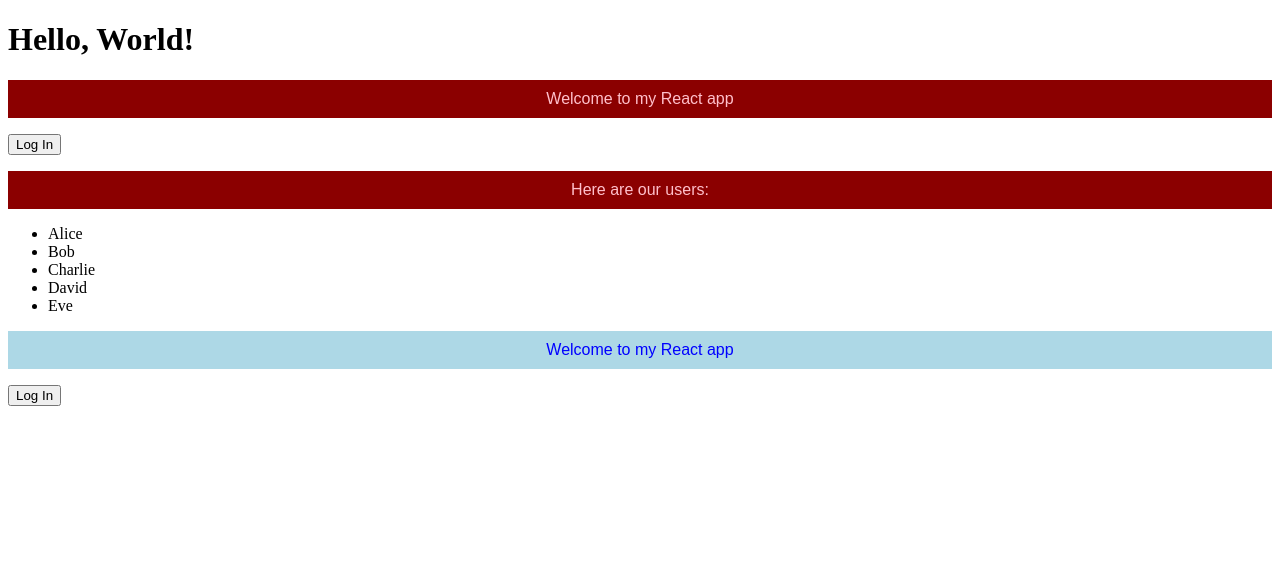
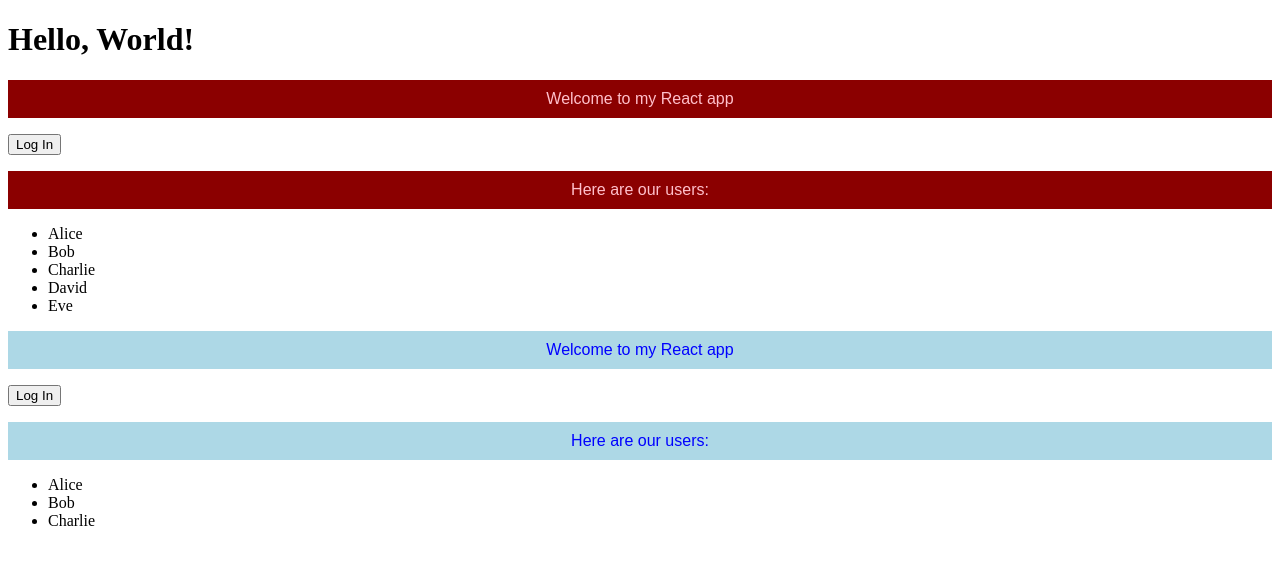
Before and after one commit to kmehner/Intro-to-react, a React (Vite) app: page / in a window 1280 px wide. Shown: the top 564 px of the page. Built offline with nearby package versions, Linux system fonts and the light colour scheme.

Commit message:
Listing users in classGreeting

```diff
--- a/src/ClassGreeting.jsx
+++ b/src/ClassGreeting.jsx
@@ -7,10 +7,11 @@
     constructor(props){
       super(props);
 
-      // Setting the State
       this.state = {
+        users: ["Alice", "Bob", "Charlie"],
         name: this.props.initialName,
-      };
+        isLoggedIn: false,
+    };
 
       this.toggleLogin = this.toggleLogin.bind(this);
     }
@@ -22,10 +23,11 @@
     }
 
     render() {
-      const { name, isLoggedIn } = this.state;
+      const { users, name, isLoggedIn } = this.state;
 
       return (
           <div>
+
               <p className="greeting">
                   {isLoggedIn ? `Hello, ${name}! Welcome back!` : this.props.customMessage}
               </p>
@@ -34,6 +36,16 @@
               ) : (
                   <button onClick={this.toggleLogin}>Log Out</button>
               )}
+
+              <p className="greeting">
+                  {this.props.customUserMessage}
+              </p>
+              <ul>
+                  {users.map((user, index) => (
+                      <li key={index}>{user}</li>
+                  ))}
+              </ul>
+
           </div>
       );
   }
```
